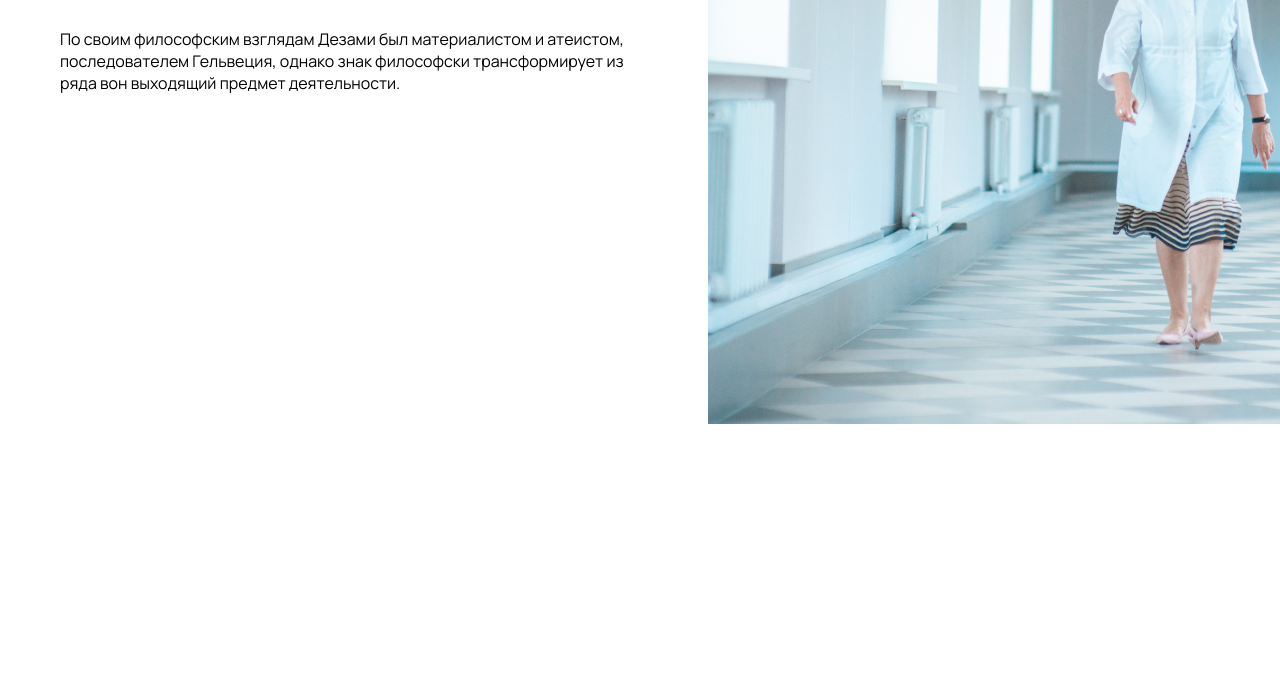
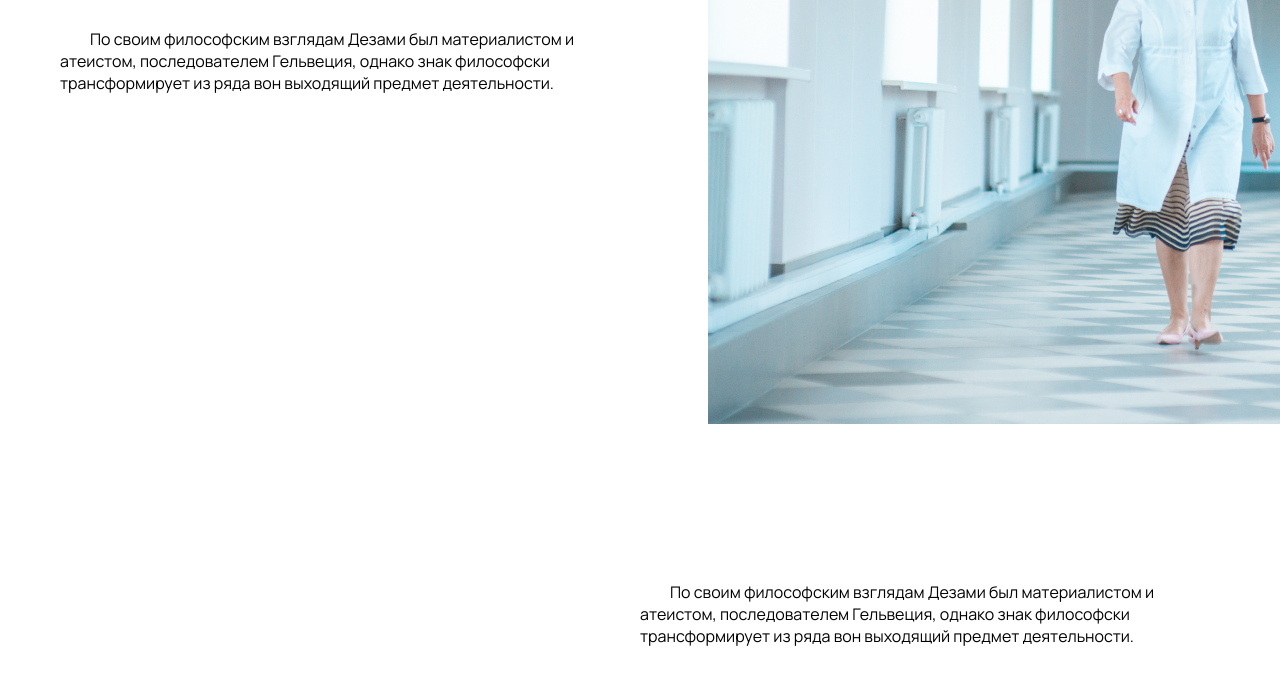
Before and after one commit to Heanware/healthcare, a plain HTML site: page index.html in a window 1280 px wide. Shown: the part 456-1140 px from the top of the page. Before the commit the page ends 880 px from the top, so only its background shows below. Drawn offline with Linux system fonts and the light colour scheme.

Commit message:
add healthcare__about 1920

```diff
--- a/assets/css/style.css
+++ b/assets/css/style.css
@@ -15,6 +15,14 @@
     padding: 0 60px;
 }
 
+.healthcare__header--description-text,
+.healthcare__about--right-text {
+    text-indent: 30px;
+}
+
+
+/* HEALTHCARE HEADER */
+
 .healthcare__header {
     display: flex;
 }
@@ -31,11 +39,33 @@
     font-size: 75px;
     padding-bottom: 50px;
 }
-.healthcare__header--description-text{
+
+.healthcare__header--description-text {
     max-width: 565px;
 }
+
 .healthcare__header--image {
     flex: 1 0 50%;
     height: 100%;
     min-height: 880px;
 }
+
+/* ABOUT */
+
+.healthcare__about {
+    display: flex;
+    min-height: 380px;
+}
+
+.healthcare__about > div {
+    flex: 1 0 50%;
+}
+
+.healthcare__about--right {
+    display: flex;
+}
+
+.healthcare__about--right-text {
+    max-width: 525px;
+    align-self: center;
+}
--- a/index.html
+++ b/index.html
@@ -16,7 +16,14 @@
             </div>
             <div class="healthcare__header--image" style="background-image: url('assets/img/header.jpg')"></div>
         </div>
-        <div class="healthcare__about"></div>
+        <div class="healthcare__about">
+            <div class="healtcare__about--left"></div>
+            <div class="healthcare__about--right">
+                <div class="healthcare__about--right-text"> По своим философским взглядам Дезами был материалистом и атеистом,
+                    последователем Гельвеция, однако знак философски трансформирует из ряда вон выходящий предмет
+                    деятельности.</div>
+            </div>
+        </div>
         <div class="healthcare__video"></div>
         <div class="healthcare__statistics"></div>
         <div class="healthcare__cards"></div>
```
